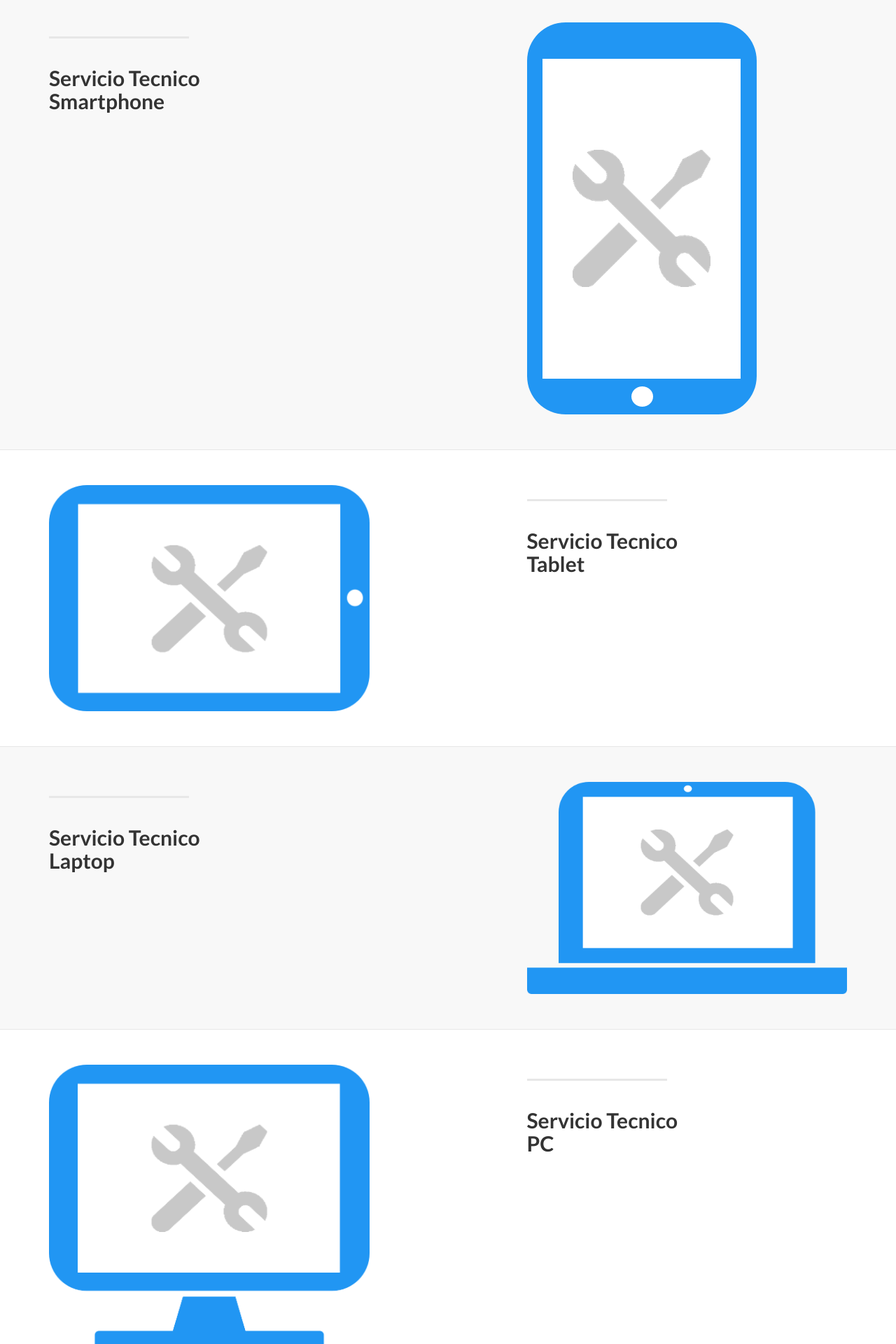
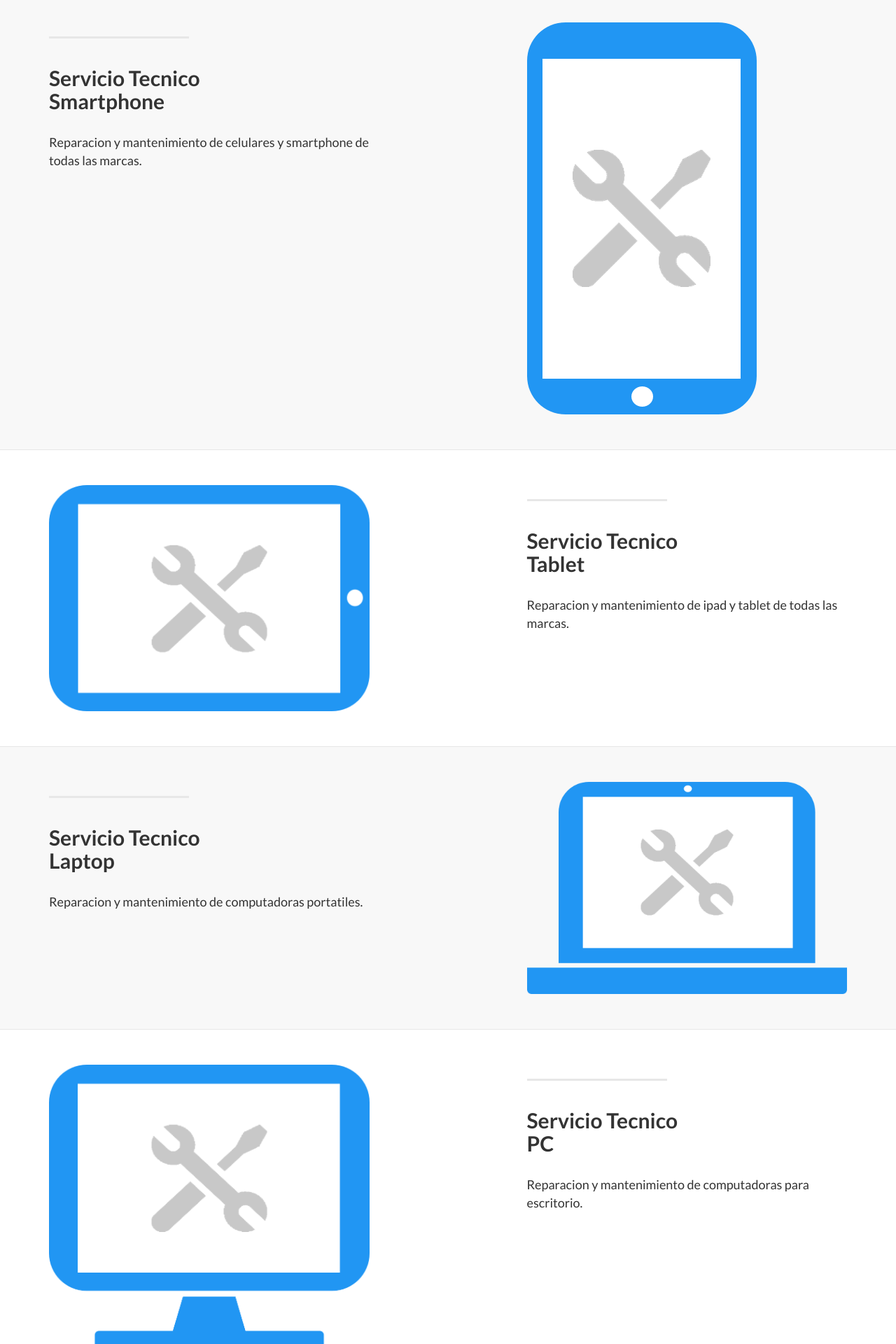
Before and after one commit to juliocebrito/tecnicelulares, a Django app: template apps/users/templates/index.html in a window 1280 px wide. Shown: the part 795-2715 px from the top of the page at 70% size. Run offline with Django 3.2, Linux system fonts and the light colour scheme; the template is opened without the code that fills it, so the values that code supplies are empty; some libraries are stand-ins or nearby versions.

Commit message:
development

```diff
--- a/apps/users/templates/index.html
+++ b/apps/users/templates/index.html
@@ -116,7 +116,7 @@
                     <hr class="section-heading-spacer">
                     <div class="clearfix"></div>
                     <h2 class="section-heading">Servicio Tecnico<br>Smartphone</h2>
-                    <p class="lead"></p>
+                    <p class="lead">Reparacion y mantenimiento de celulares y smartphone de todas las marcas.</p>
                 </div>
                 <div class="col-lg-5 col-lg-offset-2 col-sm-6">
                     <img class="img-responsive" src="{% static 'img/smartphone.png' %}" alt="">
@@ -138,7 +138,7 @@
                     <hr class="section-heading-spacer">
                     <div class="clearfix"></div>
                     <h2 class="section-heading">Servicio Tecnico<br>Tablet</h2>
-                    <p class="lead"></p>
+                    <p class="lead">Reparacion y mantenimiento de ipad y tablet de todas las marcas.</p>
                 </div>
                 <div class="col-lg-5 col-sm-pull-6  col-sm-6">
                     <img class="img-responsive" src="{% static 'img/tablet.png' %}" alt="">
@@ -160,7 +160,7 @@
                     <hr class="section-heading-spacer">
                     <div class="clearfix"></div>
                     <h2 class="section-heading">Servicio Tecnico<br>Laptop</h2>
-                    <p class="lead"></p>
+                    <p class="lead">Reparacion y mantenimiento de computadoras portatiles.</p>
                 </div>
                 <div class="col-lg-5 col-lg-offset-2 col-sm-6">
                     <img class="img-responsive" src="{% static 'img/laptop.png' %}" alt="">
@@ -182,7 +182,7 @@
                     <hr class="section-heading-spacer">
                     <div class="clearfix"></div>
                     <h2 class="section-heading">Servicio Tecnico<br>PC</h2>
-                    <p class="lead"></p>
+                    <p class="lead">Reparacion y mantenimiento de computadoras para escritorio.</p>
                 </div>
                 <div class="col-lg-5 col-sm-pull-6  col-sm-6">
                     <img class="img-responsive" src="{% static 'img/pc.png' %}" alt="">
@@ -288,7 +288,7 @@
                             <a href="#"><i class="fa fa-twitter"></i></a>
                         </li>
                     </ul>
-                    <p class="copyright text-muted small">Copyright &copy; Tecnicelulares 2015. All Rights Reserved</p>
+                    <p class="copyright text-muted small">Copyright &copy; Tecnicelulares   2015. All Rights Reserved</p>
                     </div>
                 </div>
             </div>
```
